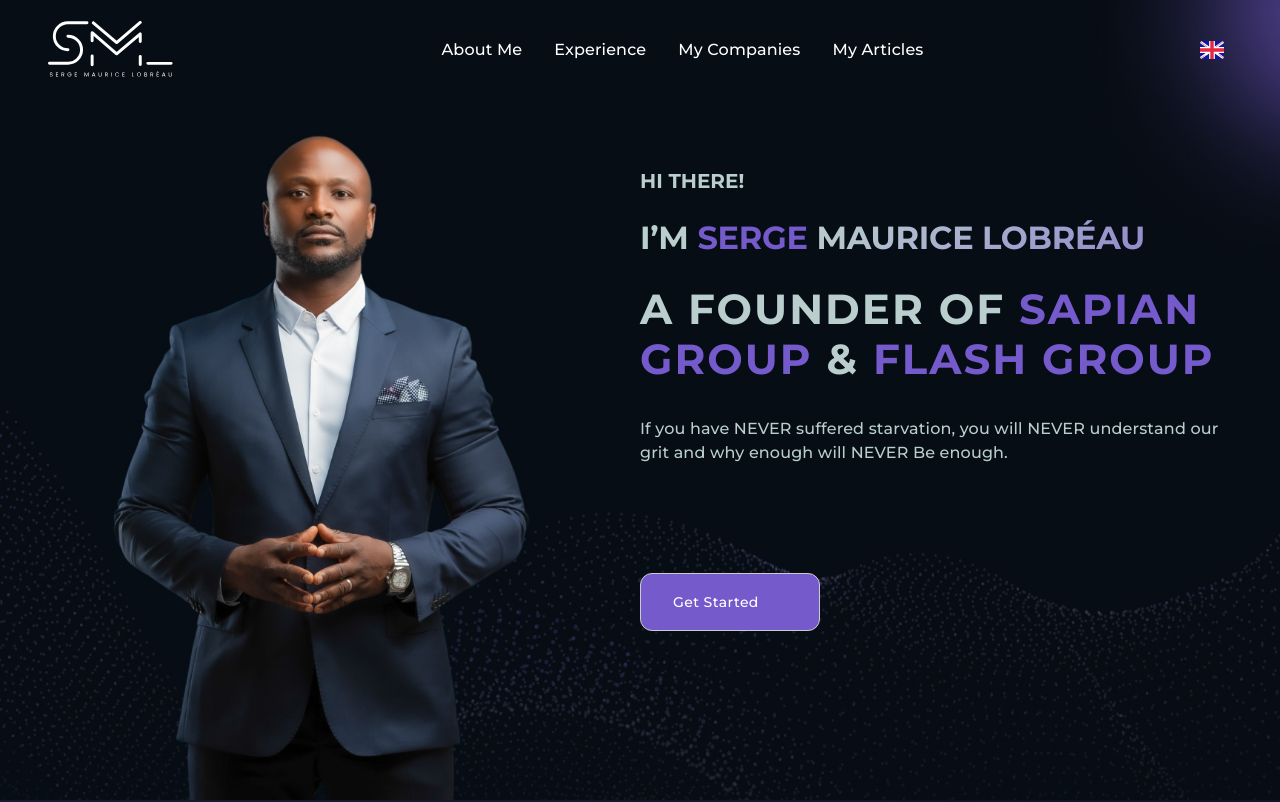
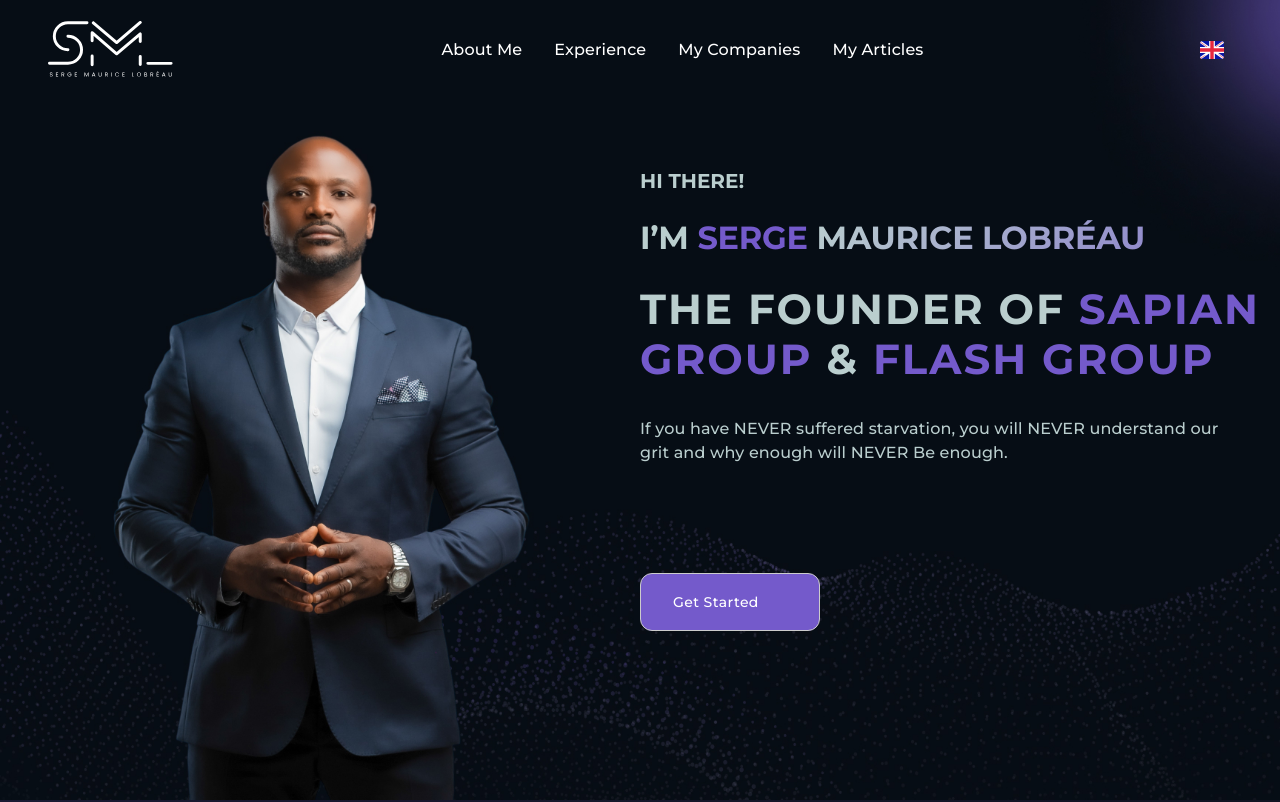
Before and after one commit to rsmile310/serge-personal-website, a React (Create React App) app: page / in a window 1280 px wide. Shown: the top 802 px of the page. Built offline with nearby package versions, Linux system fonts and the light colour scheme; some icons are missing.

Commit message:
text fix

```diff
--- a/src/locales/en.js
+++ b/src/locales/en.js
@@ -1,7 +1,7 @@
 const en = {
   hero_title1: "hi there!",
   hero_title2: `I’M <span class='serge-name'>SERGE MAURICE LOBRÉAU</span>`,
-  hero_title3: `A FOUNDER OF <span class='text-purple'>SAPIAN GROUP</span> & <span class='text-purple'>FLASH GROUP</span>`,
+  hero_title3: `THE FOUNDER OF <span class='text-purple'>SAPIAN GROUP</span> & <span class='text-purple'>FLASH GROUP</span>`,
   get_started: "Get Started",
   read_more: "Read More",
   view_all: "View All",
```
